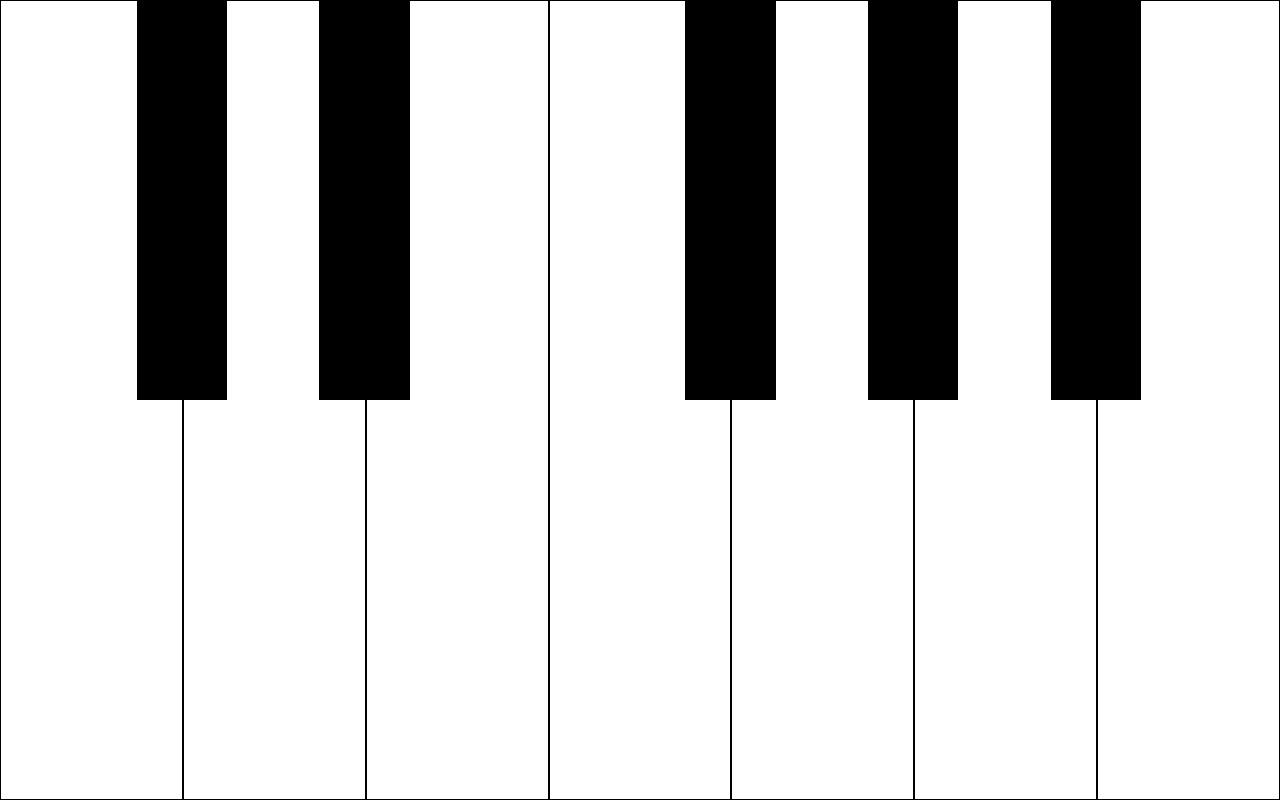
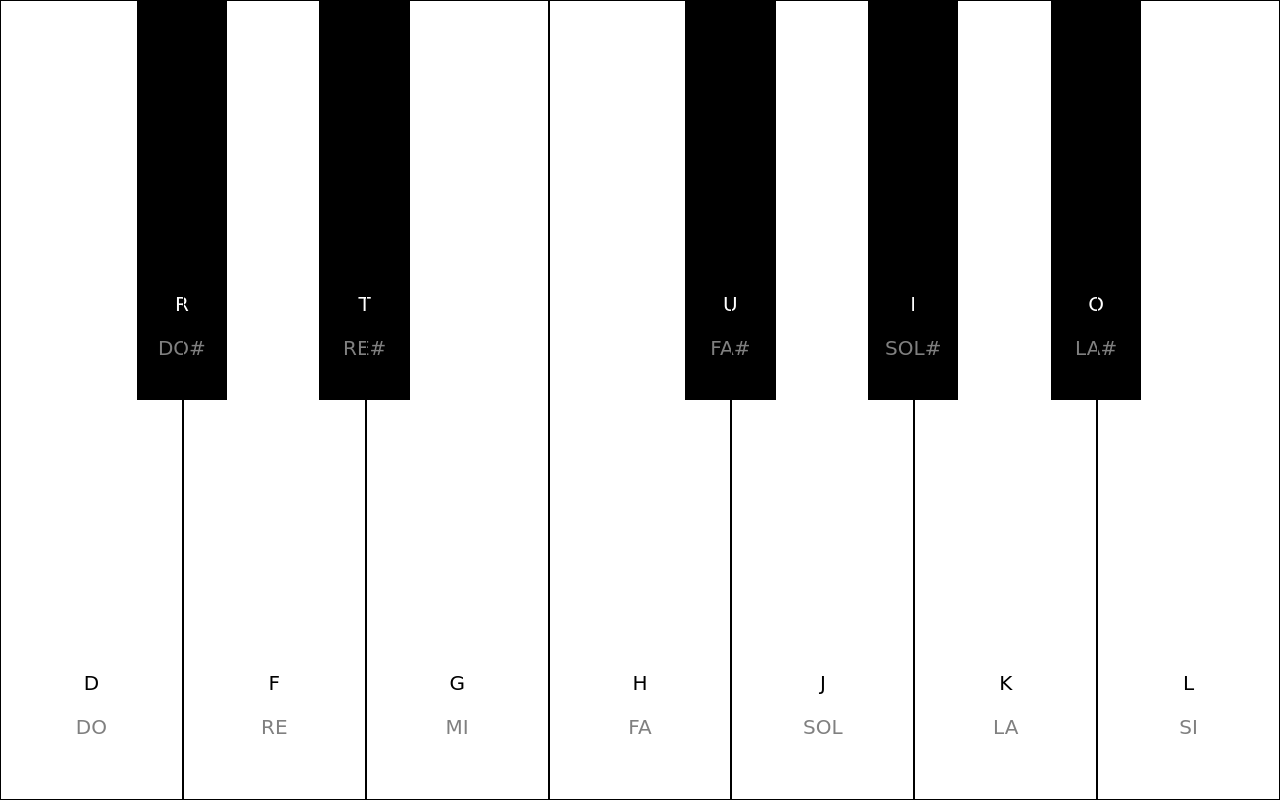
Before and after one commit to Maha-Magdy/piano-kit, a plain HTML site: page index.html in a window 1280 px wide. Drawn offline with Linux system fonts and the light colour scheme.

Commit message:
Update the ui with the description of each key in the piano kit

```diff
--- a/index.html
+++ b/index.html
@@ -13,22 +13,77 @@
 <body>
     <main class="piano_kit_container">
         <div class="piano-ele basic-piano-ele" data-key="68">
-            <div class="piano-ele secondary-piano-ele" data-key="82"></div>
+            <div class="piano-ele secondary-piano-ele" data-key="82">
+                <div class="key-info">
+                    <p>R</p>
+                    <p>DO#</p>
+                </div>
+            </div>
+            <div class="key-info">
+                <p>D</p>
+                <p>DO</p>
+            </div>
         </div>
         <div class="piano-ele basic-piano-ele" data-key="70">
-            <div class="piano-ele secondary-piano-ele" data-key="84"></div>
+            <div class="piano-ele secondary-piano-ele" data-key="84">
+                <div class="key-info">
+                    <p>T</p>
+                    <p>RE#</p>
+                </div>
+            </div>
+            <div class="key-info">
+                <p>F</p>
+                <p>RE</p>
+            </div>
         </div>
-        <div class="piano-ele basic-piano-ele" data-key="71"></div>
+        <div class="piano-ele basic-piano-ele" data-key="71">
+            <div class="key-info">
+                <p>G</p>
+                <p>MI</p>
+            </div>
+        </div>
         <div class="piano-ele basic-piano-ele" data-key="72">
-            <div class="piano-ele secondary-piano-ele" data-key="86"></div>
+            <div class="piano-ele secondary-piano-ele" data-key="86">
+                <div class="key-info">
+                    <p>U</p>
+                    <p>FA#</p>
+                </div>
+            </div>
+            <div class="key-info">
+                <p>H</p>
+                <p>FA</p>
+            </div>
         </div>
         <div class="piano-ele basic-piano-ele" data-key="74">
-            <div class="secondary-piano-ele" data-key="73"></div>
+            <div class="secondary-piano-ele" data-key="73">
+                <div class="key-info">
+                    <p>I</p>
+                    <p>SOL#</p>
+                </div>
+            </div>
+            <div class="key-info">
+                <p>J</p>
+                <p>SOL</p>
+            </div>
         </div>
         <div class="piano-ele basic-piano-ele" data-key="75">
-            <div class="piano-ele secondary-piano-ele" data-key="79"></div>
+            <div class="piano-ele secondary-piano-ele" data-key="79">
+                <div class="key-info">
+                    <p>O</p>
+                    <p>LA#</p>
+                </div>
+            </div>
+            <div class="key-info">
+                <p>K</p>
+                <p>LA</p>
+            </div>
         </div>
-        <div class="piano-ele basic-piano-ele" data-key="76"></div>
+        <div class="piano-ele basic-piano-ele" data-key="76">
+            <div class="key-info">
+                <p>L</p>
+                <p>SI</p>
+            </div>
+        </div>
     </main>
 
     <audio src="./sounds/do-80236.mp3" data-key="68"></audio>
--- a/stye.css
+++ b/stye.css
@@ -13,6 +13,9 @@ body {
 .basic-piano-ele {
   border: 1px solid black;
   position: relative;
+  /* display: flex;
+  justify-content: center;
+  align-items: end; */
 }
 
 .secondary-piano-ele {
@@ -28,7 +31,29 @@ body {
   transition: all 0.08s;
 }
 
+.key-info {
+  position: absolute;
+  bottom: 5%;
+  width: 100%;
+  text-align: center;
+  font-family: cursive, Helvetica, sans-serif;
+  font-size: 1.25em;
+}
+
+.key-info p:first-child {
+  color: black;
+}
+
+.secondary-piano-ele .key-info p:first-child {
+  color: white;
+}
+
+.key-info p:nth-child(2) {
+  color: gray;
+}
+
 .play {
-  box-shadow: inset rgba(0, 0, 0, 0.19) 0px 10px 20px, rgba(0, 0, 0, 0.23) 0px 6px 6px;
+  box-shadow: inset rgba(0, 0, 0, 0.19) 0px 10px 20px,
+    rgba(0, 0, 0, 0.23) 0px 6px 6px;
   border: 1px solid black;
 }
```
Also changed, not shown: 1 other file.
